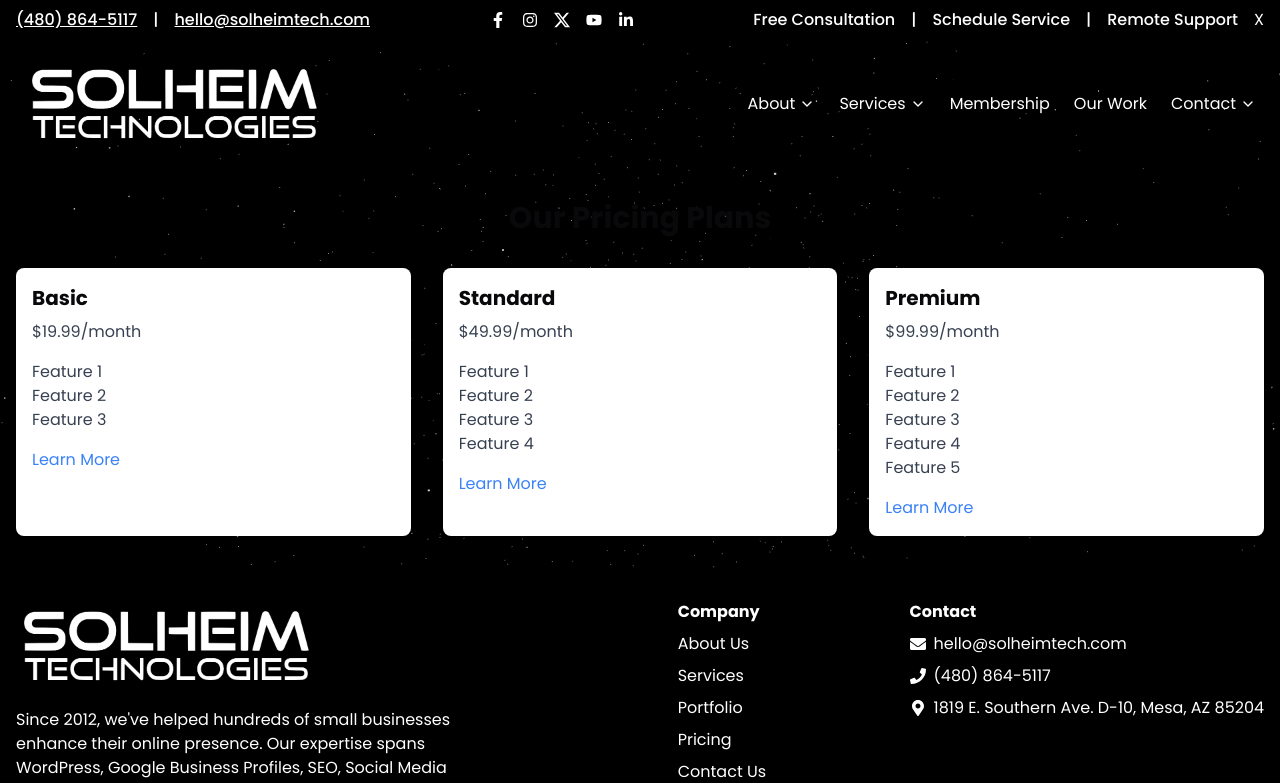
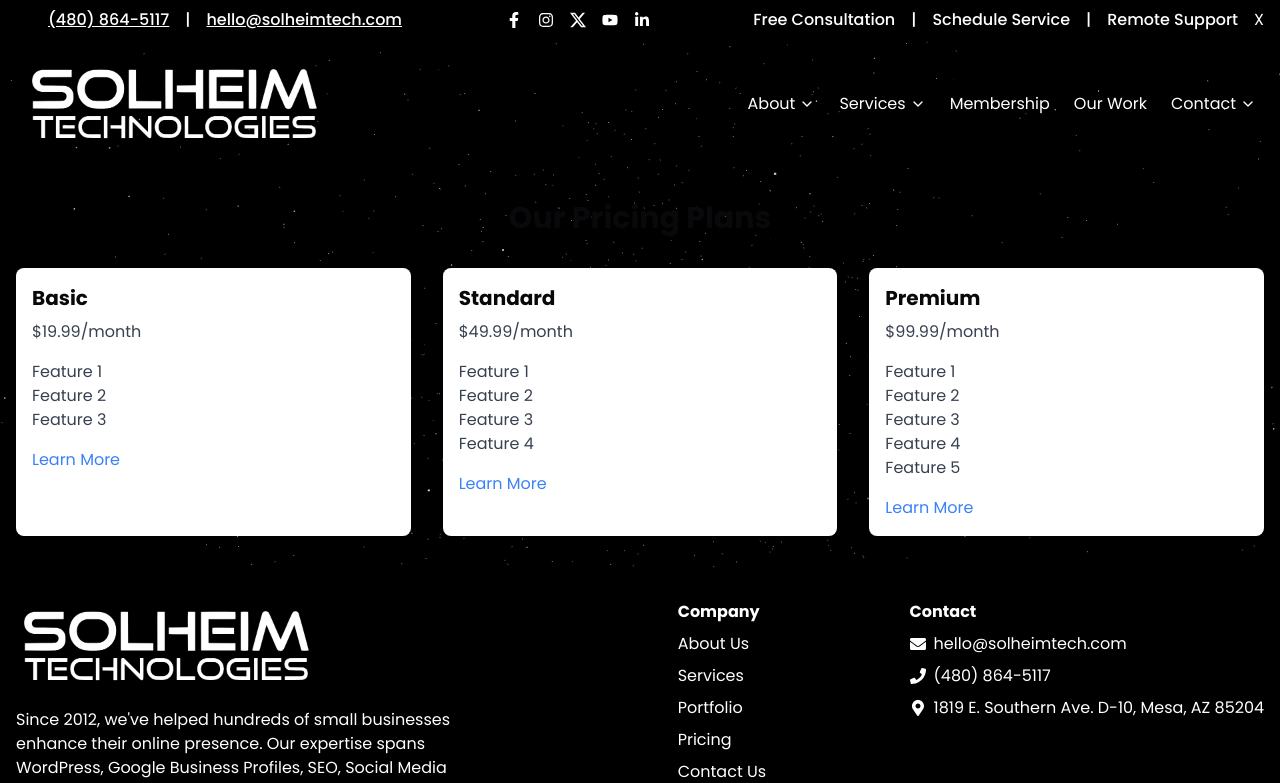
Before and after one commit to solheimtech/solheim-tech, a Next.js app: page /pricing in a window 1280 px wide. Shown: the top 783 px of the page. Built offline with nearby package versions, Linux system fonts and the light colour scheme.

Commit message:
adjusted header

```diff
--- a/app/components/Header.tsx
+++ b/app/components/Header.tsx
@@ -18,7 +18,7 @@ const Header: React.FC = () => {
 
   return (
     <div className="bg-black text-white py-2 px-4 flex flex-col md:flex-row justify-between items-center text-center md:text-left">
-      <div className="flex flex-col md:flex-row space-x-0 md:space-x-4 mb-2 md:mb-0">
+      <div className="flex flex-col md:flex-row space-x-0 md:space-x-4 mb-2 md:mb-0 pl-[2rem]">
         <a href="tel:+14808645117" className="text-md underline font-medium">(480) 864-5117</a>
         <span className='text-md font-medium hidden md:inline'>|</span>
         <a href="mailto:hello@solheimtech.com" className="text-md underline font-medium">hello@solheimtech.com</a>
--- a/app/layout.tsx
+++ b/app/layout.tsx
@@ -23,15 +23,19 @@ export default function RootLayout({
       <body>
       <StarsBackground />
 
+        <header className="relative z-10">
+          <Header />
+          <Navbar />
+        </header>
+        <div className="relative z-0">
+          <main>{children}</main>
+        </div>
         <div className="relative z-10">
-          <header>
-            <Header />
-            <Navbar />
-          </header>
-          <main>{children}</main>
           <Footer />
         </div>
+
       </body>
+
     </html>
   )
 }
```
